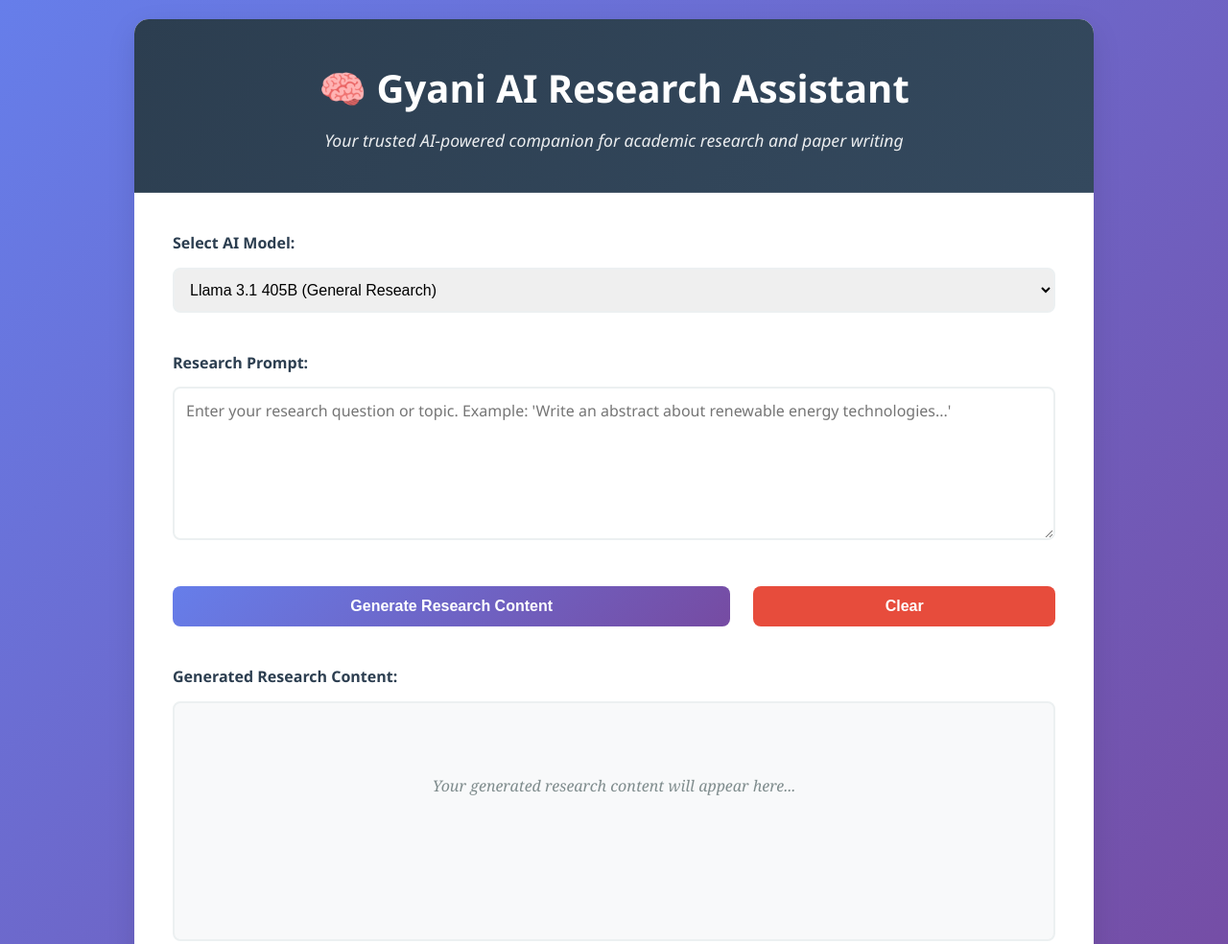
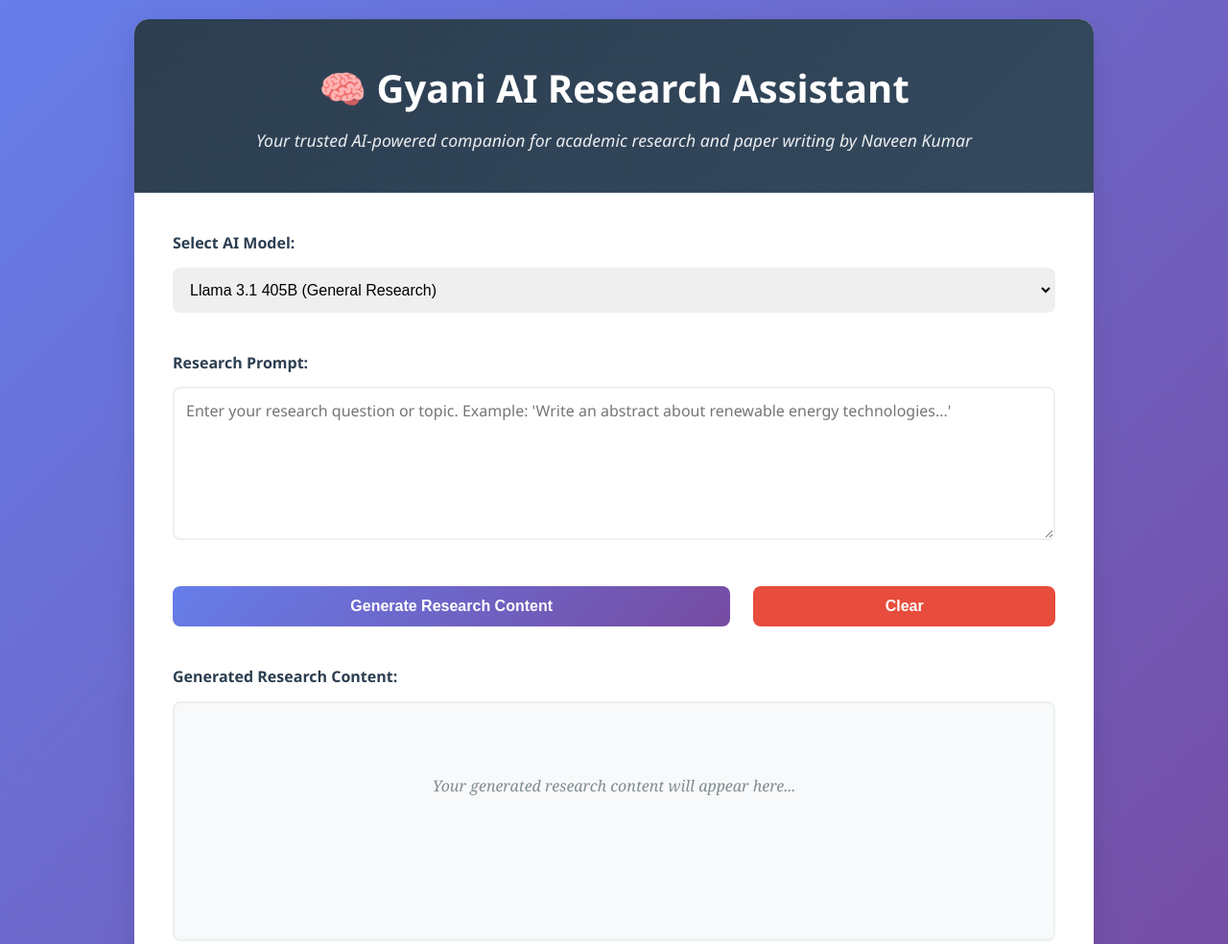
Before and after one commit to Naveenk1013/gyani-ai-frontend, a website: page index.html in a window 1280 px wide. Shown: the top 984 px of the page at 96% size. Drawn offline with Linux system fonts and the light colour scheme.

Commit message:
Update index.html

```diff
--- a/index.html
+++ b/index.html
@@ -14,7 +14,7 @@
     <div class="container">
         <header>
             <h1>🧠 Gyani AI Research Assistant</h1>
-            <p>Your trusted AI-powered companion for academic research and paper writing</p>
+            <p>Your trusted AI-powered companion for academic research and paper writing by Naveen Kumar</p>
         </header>
 
         <main>
```
